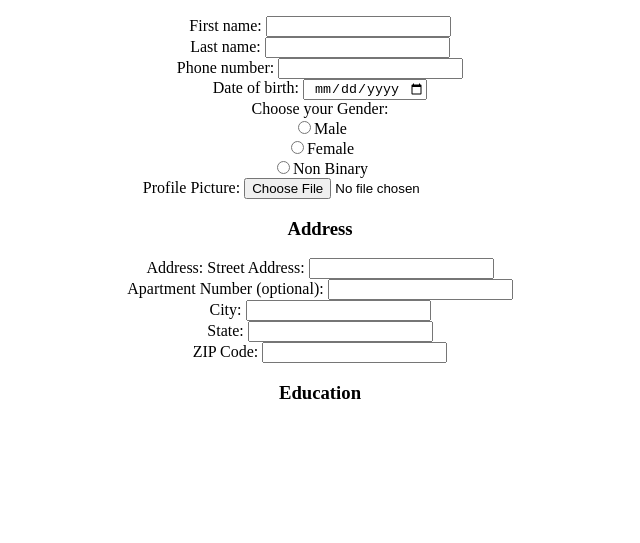
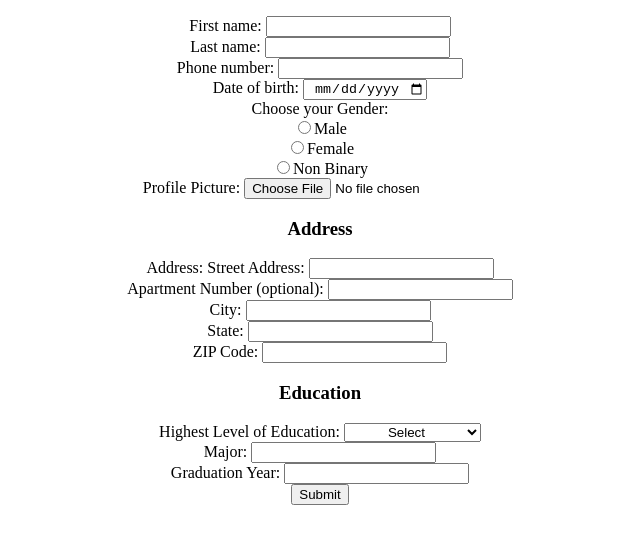
Before and after one commit to javyW/greensolJobApplication, a plain HTML site: page index.html in a window 1280 px wide. Shown: the part 105-648 px from the top of the page, without its empty margins (320-960 px from the left). Drawn offline with Linux system fonts and the light colour scheme.

Commit message:
feat: added Education section

```diff
--- a/index.html
+++ b/index.html
@@ -63,6 +63,23 @@
     <div class="education">
         <form>
             <h3>Education</h3>
+            <label for="Education">Highest Level of Education:</label>
+            <select id="education" name="education" required>
+            <option value="">Select</option>
+            <option value="high_school">High School</option>
+            <option value="associates_degree">Associate's Degree</option>
+            <option value="bachelors_degree">Bachelor's Degree</option>
+            <option value="masters_degree">Master's Degree</option>
+            <option value="doctorate">Doctorate</option>
+            </select><br>
+
+            <label for="major">Major:</label>
+            <input type="text" id="major" name="major" required><br>
+
+            <label for="graduation_year">Graduation Year:</label>
+            <input type="number" id="graduation_year" name="graduation_year" required><br>
+
+            <button type="submit">Submit</button>
         </form>
     </div>
 
```
